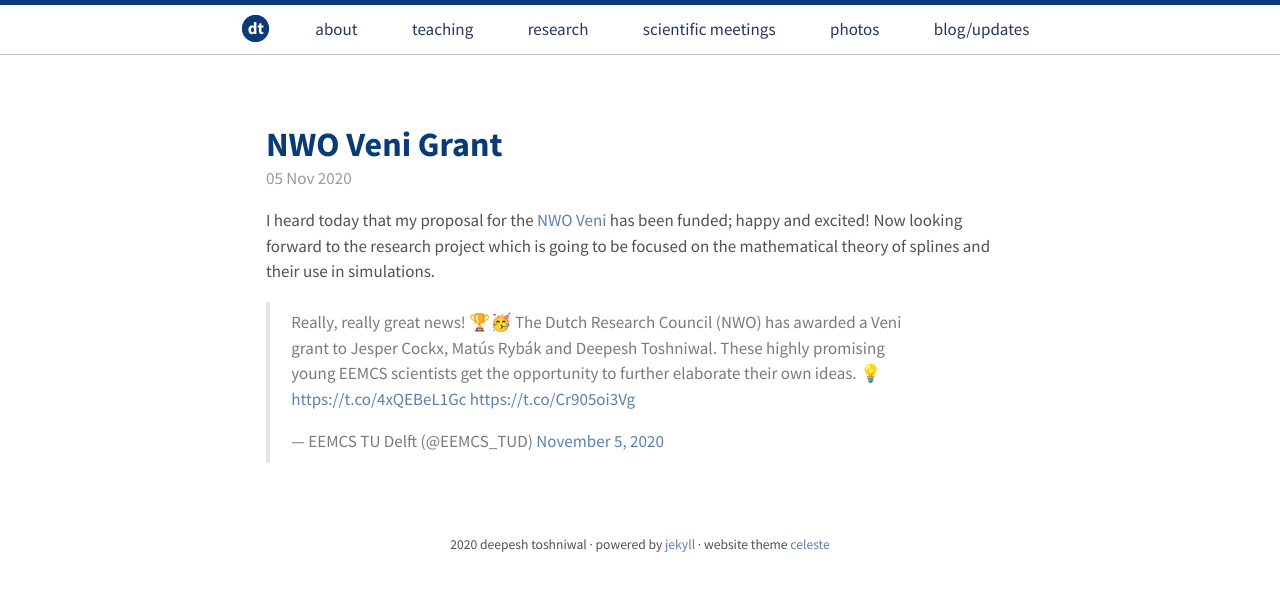
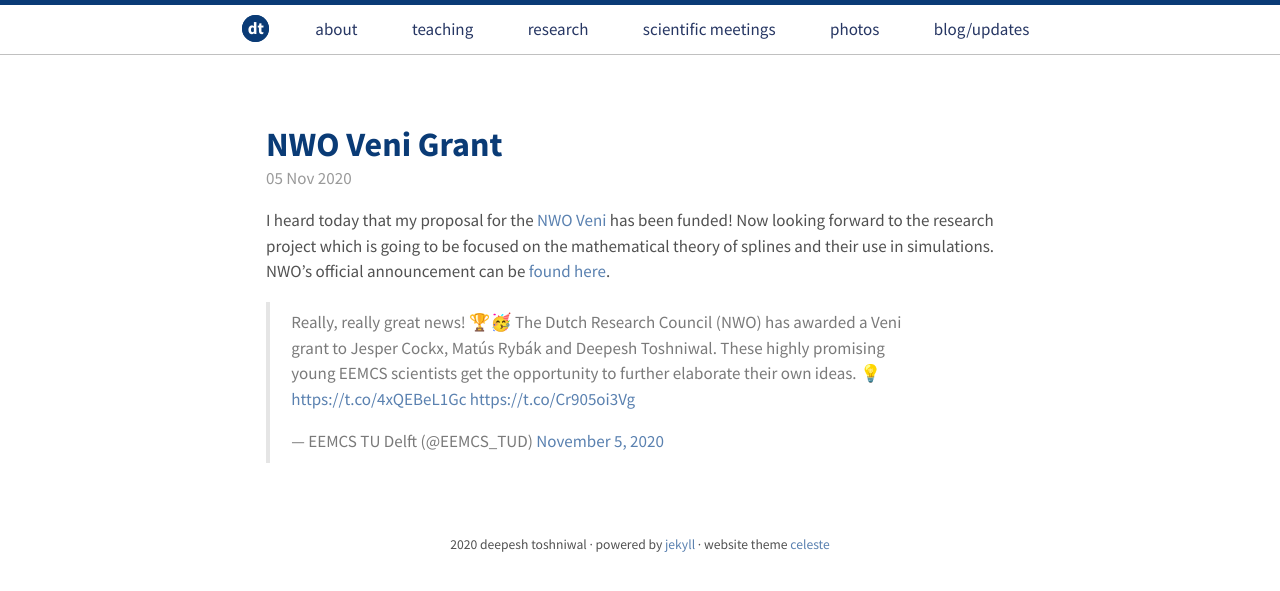
Before and after one commit to dtoshniwal/dtoshniwal.github.io, a Jekyll site: the page built from blog/_posts/2020-11-05-veni.md, in a window 1280 px wide. Shown: the top 591 px of the page. Built offline with Jekyll 4.4.1, drawn with Linux system fonts in a browser that asks for light colours; comment, search, counter and statistics services are not loaded.

Commit message:
Update blog

```diff
--- a/blog/_posts/2020-11-05-veni.md
+++ b/blog/_posts/2020-11-05-veni.md
@@ -3,7 +3,8 @@ layout: post
 title: 'NWO Veni Grant'
 ---
 
-I heard today that my proposal for the [NWO Veni](https://www.nwo.nl/en/calls/nwo-talent-programme-veni-science-domain) has been funded; happy and excited! Now looking forward to the research project which is going to be focused on the mathematical theory of splines and their use in simulations.
+I heard today that my proposal for the [NWO Veni](https://www.nwo.nl/en/calls/nwo-talent-programme-veni-science-domain) has been funded! Now looking forward to the research project which is going to be focused on the mathematical theory of splines and their use in simulations.
+NWO's official announcement can be [found here](https://www.nwo.nl/en/news/161-researchers-awarded-nwo-veni-grant-worth-250000-euros).
 
 <blockquote class="twitter-tweet"><p lang="en" dir="ltr">Really, really great news! 🏆🥳 The Dutch Research Council (NWO) has awarded a Veni grant to Jesper Cockx, Matús Rybák and Deepesh Toshniwal. These highly promising young EEMCS scientists get the opportunity to further elaborate their own ideas. 💡 <a href="https://t.co/4xQEBeL1Gc">https://t.co/4xQEBeL1Gc</a> <a href="https://t.co/Cr905oi3Vg">https://t.co/Cr905oi3Vg</a></p>&mdash; EEMCS TU Delft (@EEMCS_TUD) <a href="https://twitter.com/EEMCS_TUD/status/1324316280523005954?ref_src=twsrc%5Etfw">November 5, 2020</a></blockquote> <script async src="https://platform.twitter.com/widgets.js" charset="utf-8"></script>
 
```
